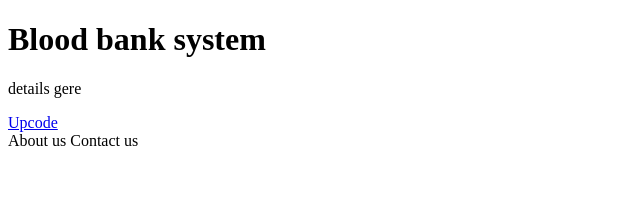
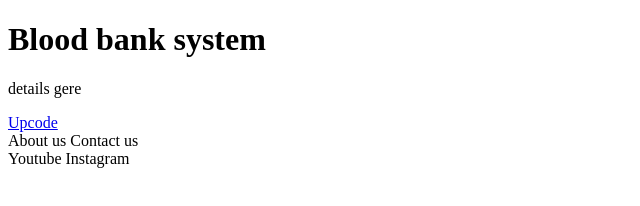
Before and after one commit to Sayyidath-Ladheedha/demo-blood-bank, a plain HTML site: page index.html in a window 1280 px wide. Shown: the whole page, without its empty margins (0-640 px from the left). Drawn offline with Linux system fonts and the light colour scheme.

Commit message:
added social media links

```diff
--- a/index.html
+++ b/index.html
@@ -12,6 +12,10 @@
     <footer>
         <a>About us</a>
         <a>Contact us</a>
+        <div class="social">
+            <a>Youtube</a>
+            <a>Instagram</a>
+        </div>
     </footer>
 </body>
 </html>
```
